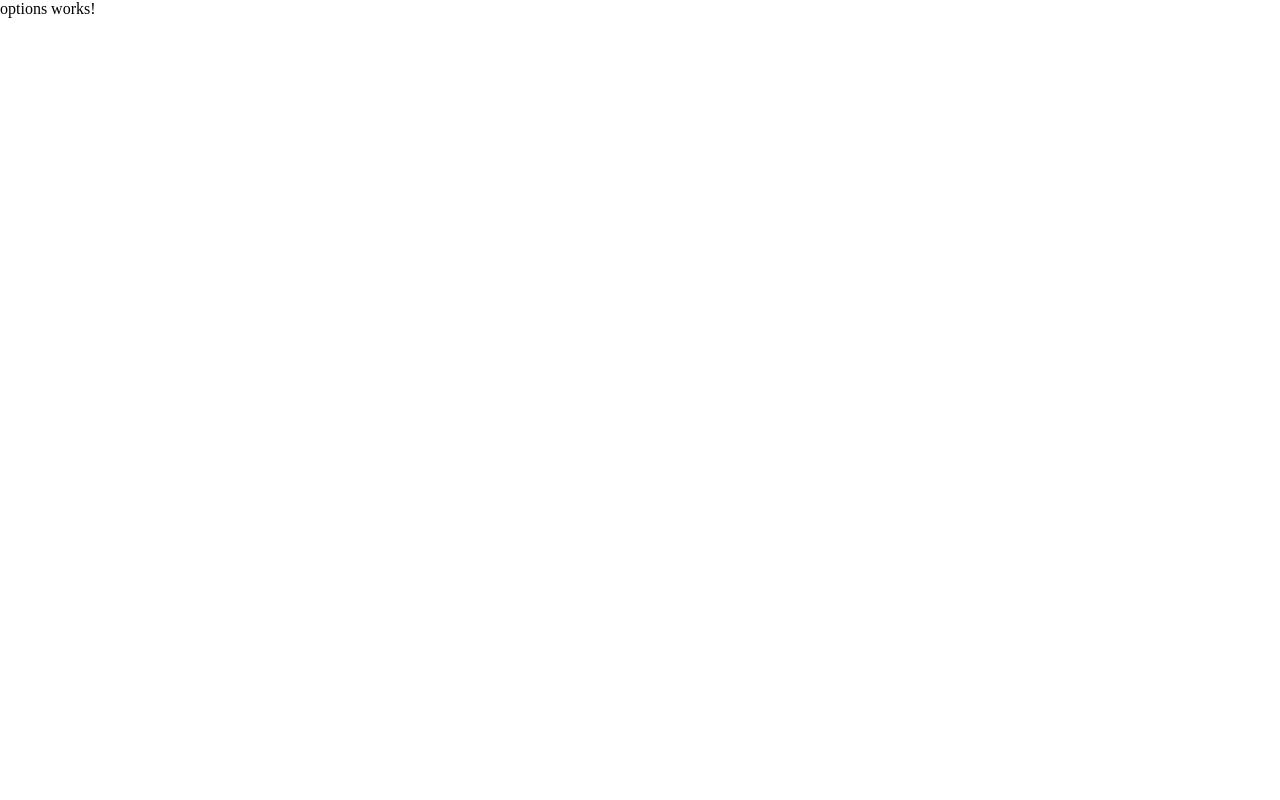
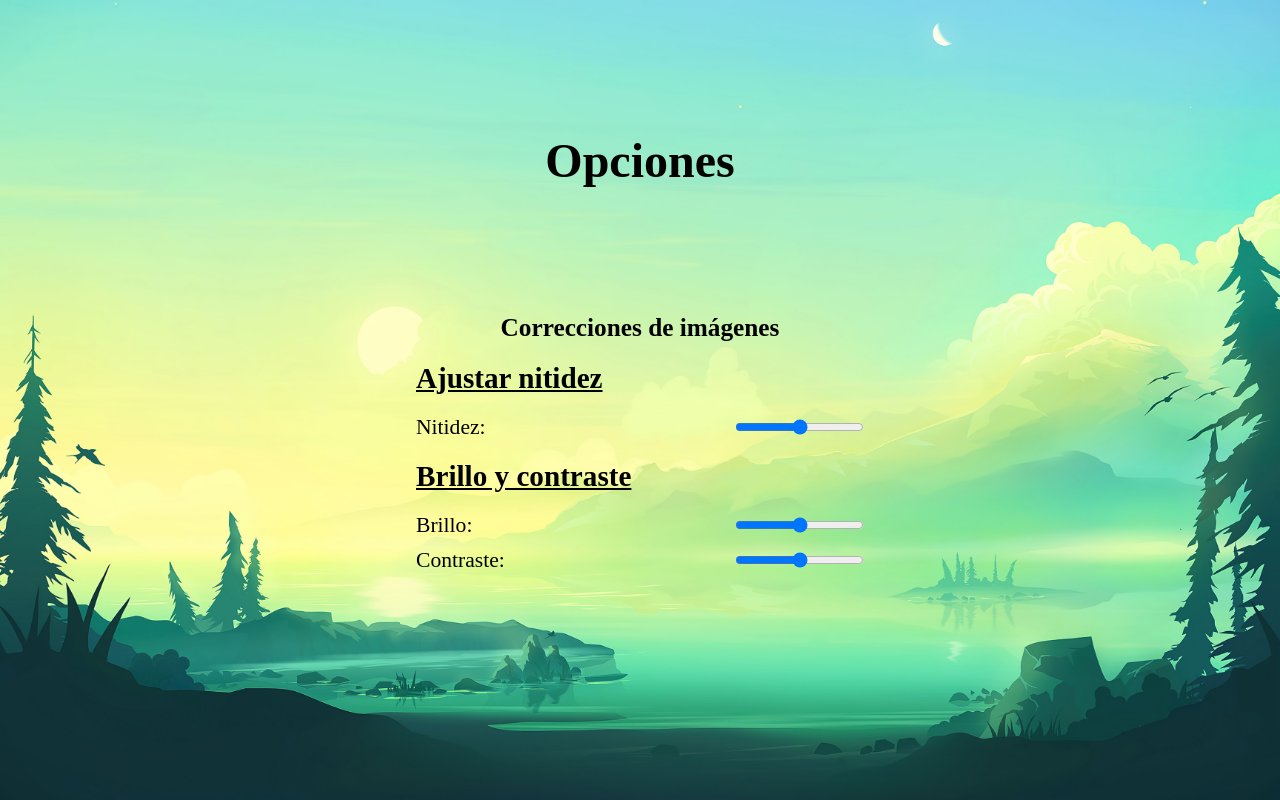
Before and after one commit to lM4nu/Comunicate, an Angular app: page /options in a window 1280 px wide. Built offline with nearby package versions, Linux system fonts and the light colour scheme; a web font is replaced by a local one.

Commit message:
cambios 22-10

```diff
--- a/src/app/home/home.component.html
+++ b/src/app/home/home.component.html
@@ -1,7 +1,4 @@
 <div class="menu-container">
-  <audio autoplay>
-    <source src="https://open.spotify.com:track:7M8JTsapCmde1ixbq4WWUX?si=3eae149168674eff">
-  </audio>
   <h1 class="title">{{title}}</h1>
 
   <div class="menu">
--- a/src/app/options/options.component.css
+++ b/src/app/options/options.component.css
@@ -0,0 +1,44 @@
+.options-container {
+    display: flex;
+    flex-direction: column;
+    align-items: center;
+    justify-content: center;
+    height: 100vh;
+    width: 100%;
+    background-image: url('../../assets/img/wallpaper_49.jpg');
+    background-position: center center;
+    background-repeat: no-repeat;
+    background-size: cover;
+}
+
+.title {
+    font-size: 3em;
+    margin: 20px 0;
+}
+
+.menu-options {
+    width: 35vw;
+    height: 60vh;
+    display: flex;
+    flex-direction: column;
+    align-items: center;
+    justify-content: center;
+    font-size: 1.35em;
+}
+
+.menu-options div div {
+    display: flex;
+    align-items: center;
+    justify-content: space-between;
+    margin: 10px 0;
+}
+
+.settings {
+    width: 100%;
+}
+
+h4 {
+    margin: 20px 0;
+    text-decoration: underline;
+    font-size: 1.35em;
+}
--- a/src/app/options/options.component.html
+++ b/src/app/options/options.component.html
@@ -1 +1,19 @@
-<p>options works!</p>
+<div class="options-container">
+    <h2 class="title">{{title}}</h2>
+    <div class="menu-options">
+        <h3>Correcciones de imágenes</h3>
+        <div class="settings">
+            <h4>Ajustar nitidez</h4>
+            <div>
+                <label>Nitidez:</label><input type="range">
+            </div>
+            <h4>Brillo y contraste</h4>
+            <div>
+                <label>Brillo:</label><input type="range">
+            </div>
+            <div>
+                <label>Contraste:</label><input type="range">
+            </div>
+        </div>
+    </div>
+</div>
--- a/src/app/options/options.component.ts
+++ b/src/app/options/options.component.ts
@@ -7,6 +7,8 @@ import { Component, OnInit } from '@angular/core';
 })
 export class OptionsComponent implements OnInit {
 
+  title:string = 'Opciones';
+
   constructor() { }
 
   ngOnInit(): void {
```
Also changed, not shown: src/assets/img/wallpaper_49.jpg (added).
